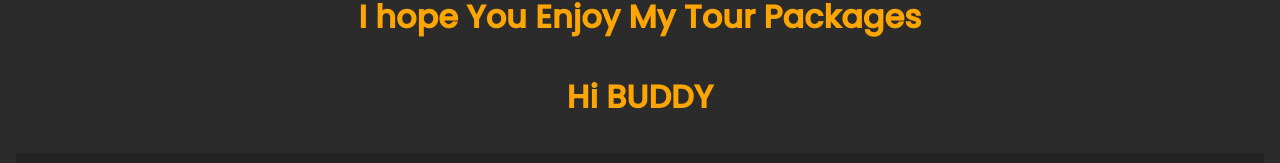
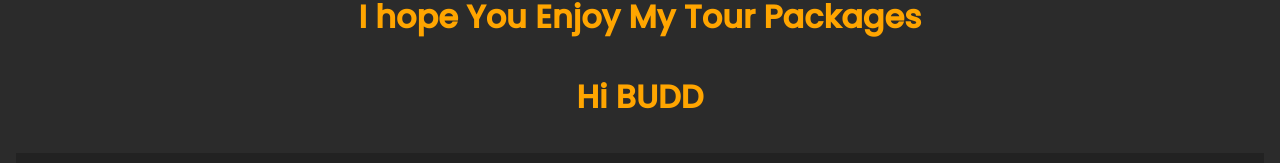
Before and after one commit to CyberUV/Yatrabykrishna, a plain HTML site: page jaipur.html in a window 1280 px wide. Shown: the part 209-372 px from the top of the page. Drawn offline with nearby package versions, Linux system fonts and the light colour scheme; no server answers; grey boxes are pictures that could not be loaded.

Commit message:
Update jaipur.html

```diff
--- a/jaipur.html
+++ b/jaipur.html
@@ -40,7 +40,7 @@
                     <!-- <input type="text" name="test200" id="test200">
                     <button id="send-button">Submit</button> -->
 
-                          <h1>Hi BUDDY</h1>
+                          <h1>Hi BUDD</h1>
 
 
                     <div id="message-container"></div>
```
